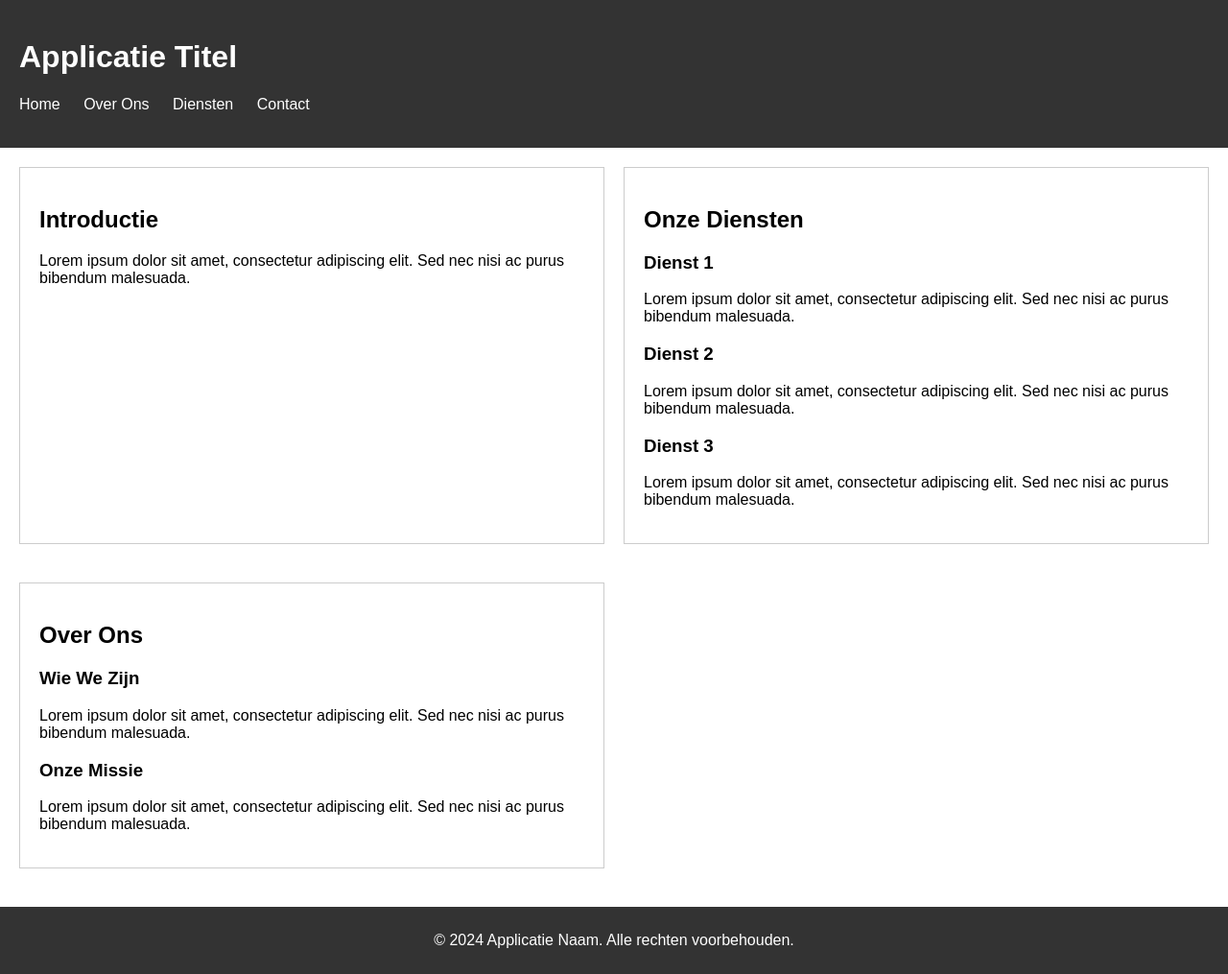
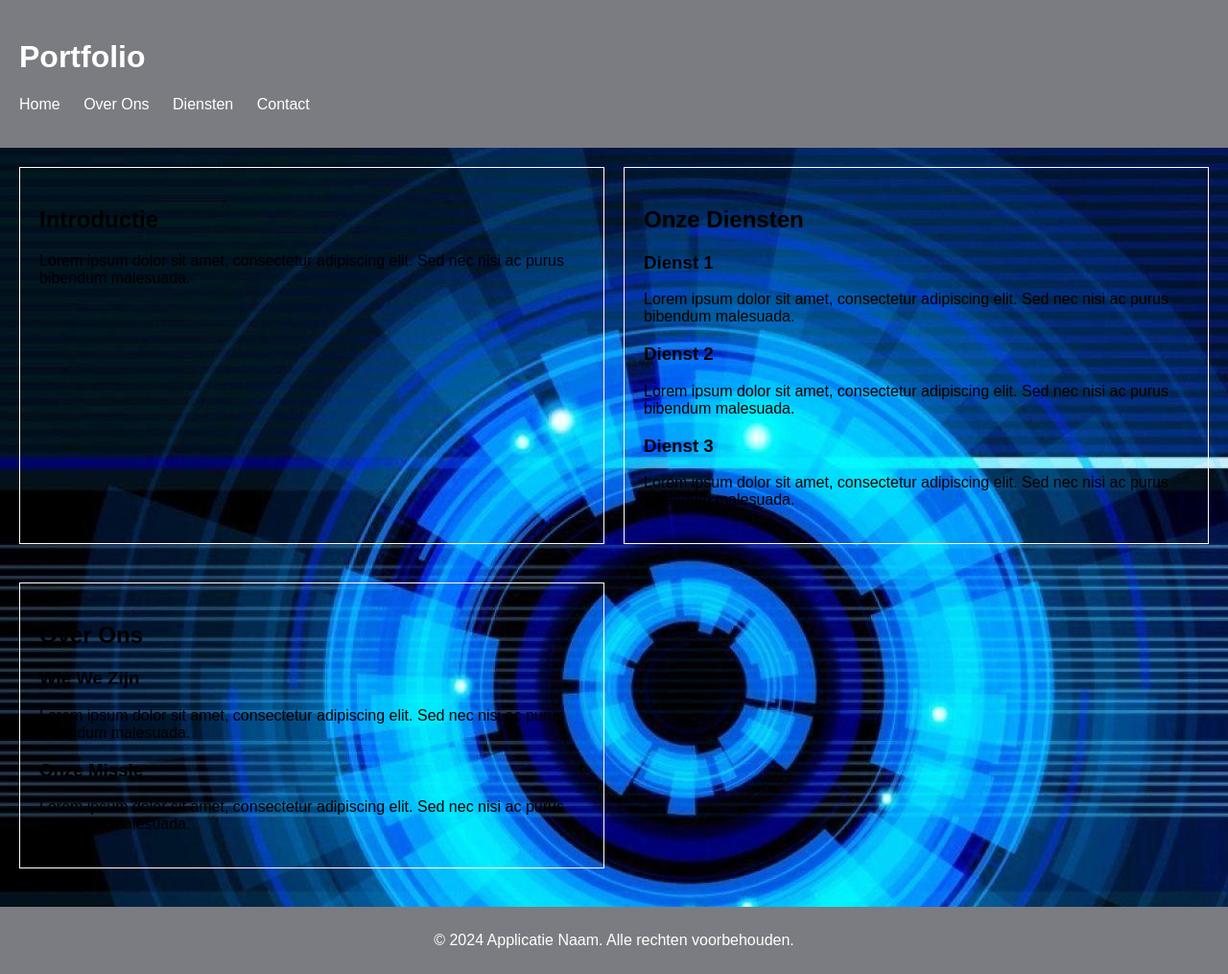
Before and after one commit to dylantcr/Portfolio, a plain HTML site: page Portfolio/index.html in a window 1280 px wide. Shown: the whole page at 96% size. Drawn offline with Linux system fonts and the light colour scheme.

Commit message:
13/3/2024

```diff
--- a/Portfolio/index.html
+++ b/Portfolio/index.html
@@ -8,7 +8,7 @@
 </head>
 <body>
     <header>
-        <h1>Applicatie Titel</h1>
+        <h1>Portfolio</h1>
         <nav>
             <ul>
                 <li><a href="#">Home</a></li>
--- a/Portfolio/style.css
+++ b/Portfolio/style.css
@@ -2,10 +2,11 @@ body {
     font-family: Arial, sans-serif;
     margin: 0;
     padding: 0;
+    background-image: url(/img/softwaree.jpg);
 }
 
 header {
-    background-color: #333;
+    background-color: #7B7C81;
     color: #fff;
     padding: 20px;
 }
@@ -30,13 +31,13 @@ main {
 }
 
 section {
-    border: 1px solid #ccc;
+    border: 1px solid white;
     padding: 20px;
     margin-bottom: 20px;
 }
 
 footer {
-    background-color: #333;
+    background-color: #7B7C81;
     color: #fff;
     text-align: center;
     padding: 10px;
```
Also changed, not shown: img/softwaree.jpg (added).
